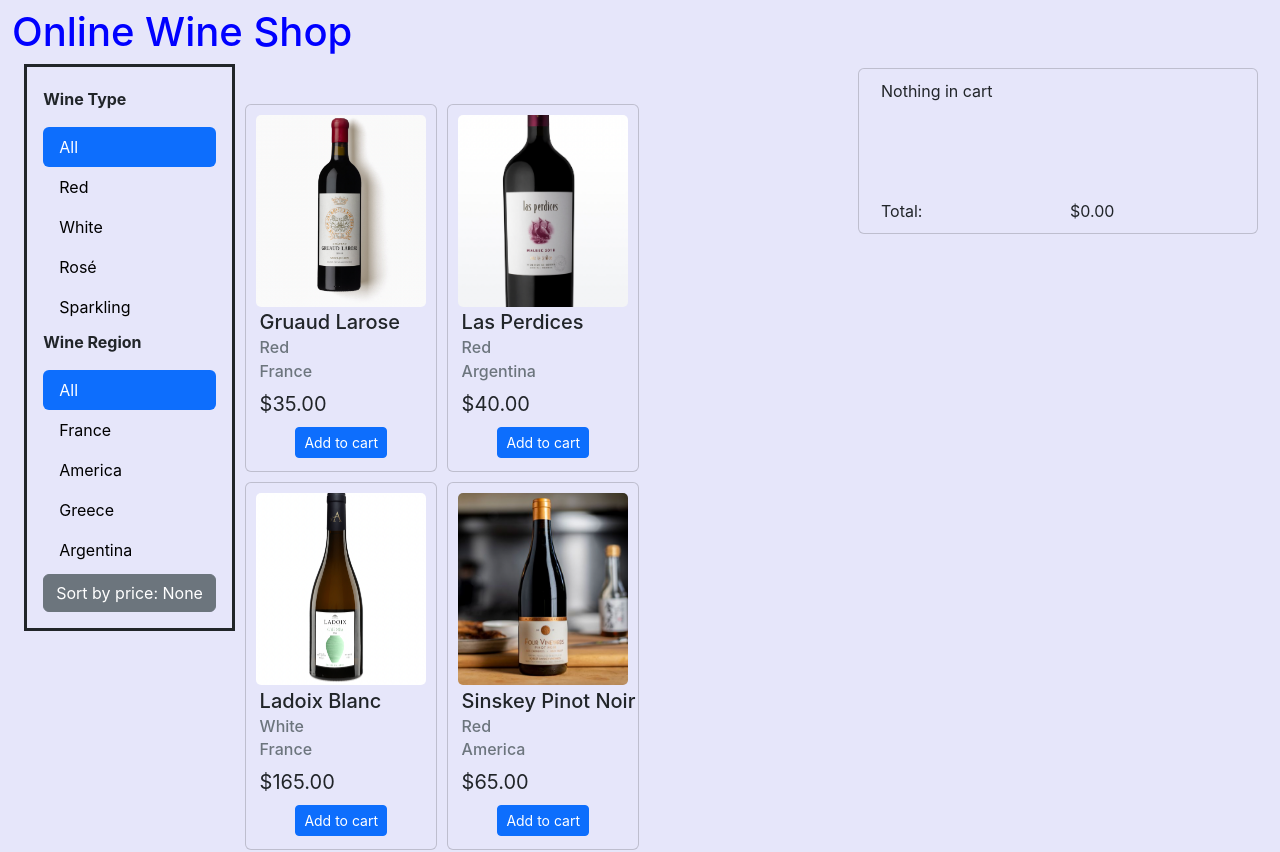
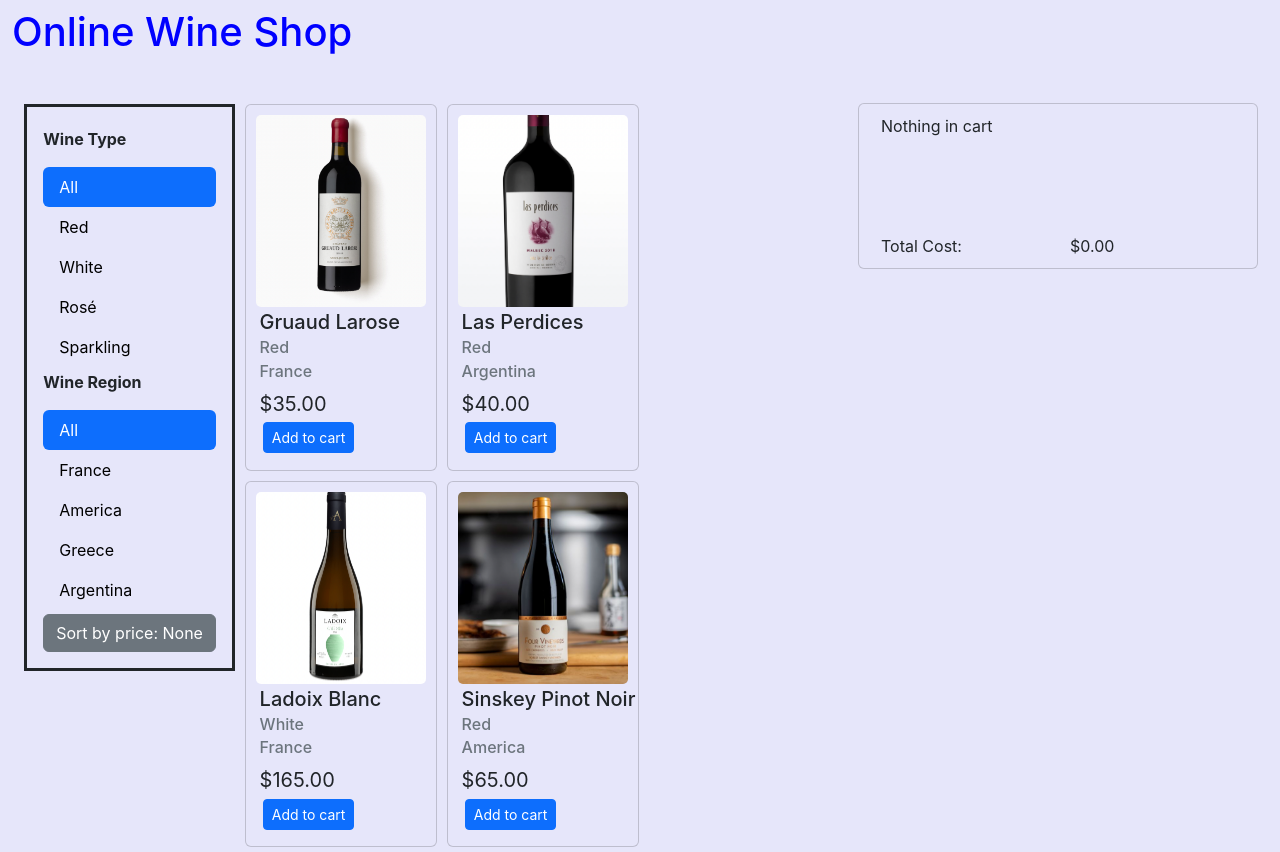
Before and after one commit to hilariousalpaca112/cs1300-development, a React (Create React App) app: page / in a window 1280 px wide. Shown: the top 852 px of the page. Built offline with nearby package versions, Linux system fonts and the light colour scheme.

Commit message:
added final style changes

```diff
--- a/src/App.css
+++ b/src/App.css
@@ -17,7 +17,11 @@
   padding: 10px;
   background-color: lavender;
 }
-
+.add-item{
+  display: flex;
+  justify-content: flex-start;
+  padding: 2%;
+}
 .item-card {
   width: 12rem;
   margin-right: 10px;
@@ -39,7 +43,10 @@
 
 .shopping-cart {
   padding: 10px;
-  margin-top: 50px;
+  margin-top: 85px;
+  position: -webkit-sticky;
+  position: sticky;
+  top: 0;
 }
 
 .card-body{
@@ -83,6 +90,10 @@
 }
 .filters{
   border-style: solid;
+  position: -webkit-sticky;
+  position: sticky;
+  top: 0;
   padding: 2%;
   height: 55%;
+  margin-top: 40px;
 }
--- a/src/App.js
+++ b/src/App.js
@@ -2,6 +2,8 @@
 import React from "react";
 import FilteredList from "./FilteredList";
 import ShoppingCart from "./ShoppingCart";
+import Card from "react-bootstrap/Card";
+import { Button } from "react-bootstrap";
 import './App.css';
 
 const productList = [
@@ -20,6 +22,8 @@
 
 
 ];
+
+
 
 const App = () => {
   const [cartItems, setCartItems] = React.useState([]);
--- a/src/DisplayList.js
+++ b/src/DisplayList.js
@@ -29,7 +29,7 @@
                 <Card.Text>${item.price}.00</Card.Text>
               </div>
 
-              <div className="d-flex justify-content-center mt-2">
+              <div className="add-item">
                 <Button
                   size="sm"
                   onClick={() => onAdd(item)}
--- a/src/ShoppingCart.js
+++ b/src/ShoppingCart.js
@@ -24,7 +24,6 @@
                 <div className="col-2 d-flex">
                   <Button
                     variant="danger"
-                    size="sm"
                     onClick={() => onRemove(cartItem.id)}
                   >
                     Remove
@@ -36,7 +35,7 @@
             <div>Nothing in cart</div>
           )}
           <div className="row mt-5 pt-5">
-            <div className="col-6">Total:</div>
+            <div className="col-6">Total Cost:</div>
             <div className="col-4">${cost}.00</div>
           </div>
         </div>
```
